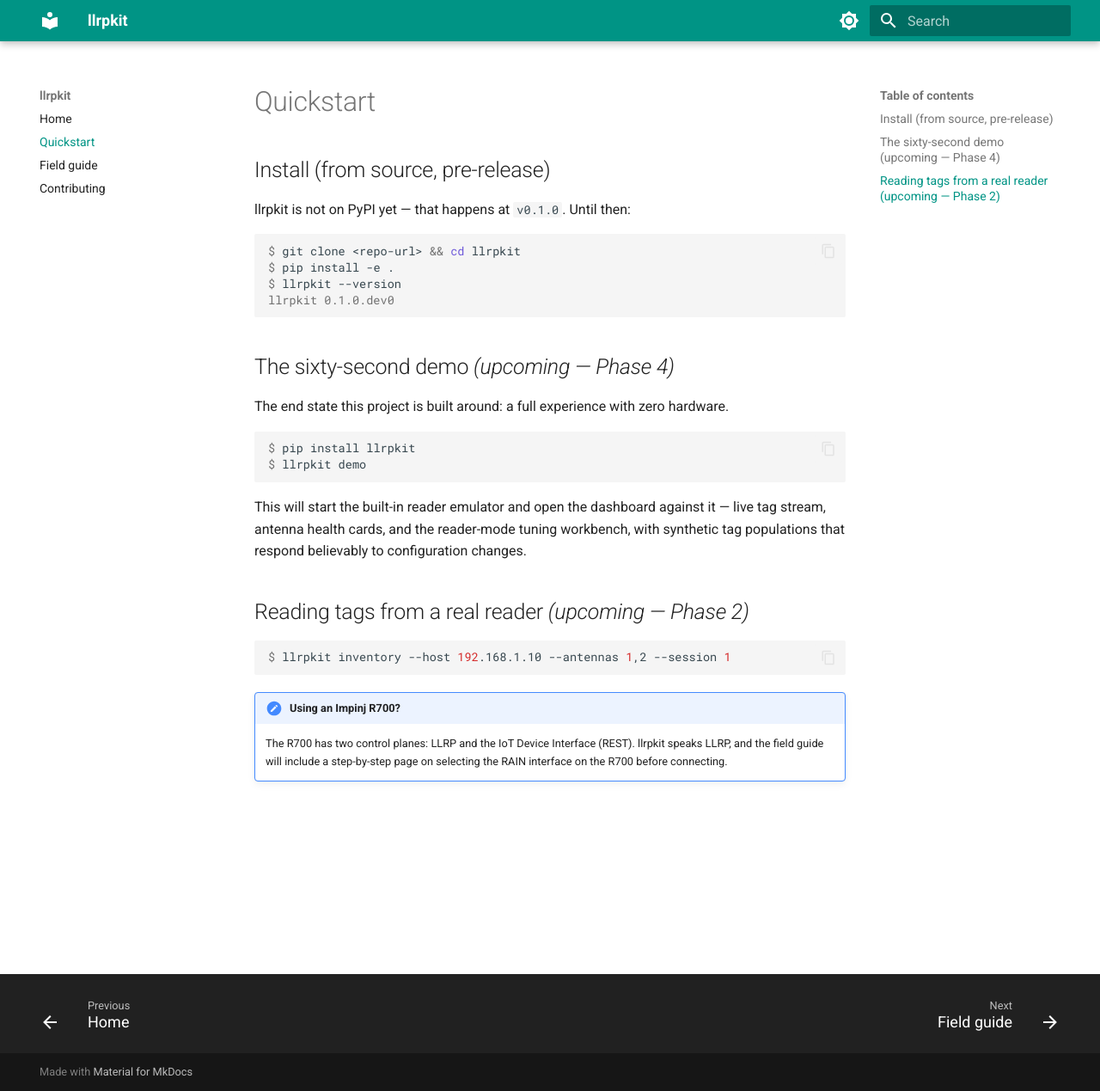
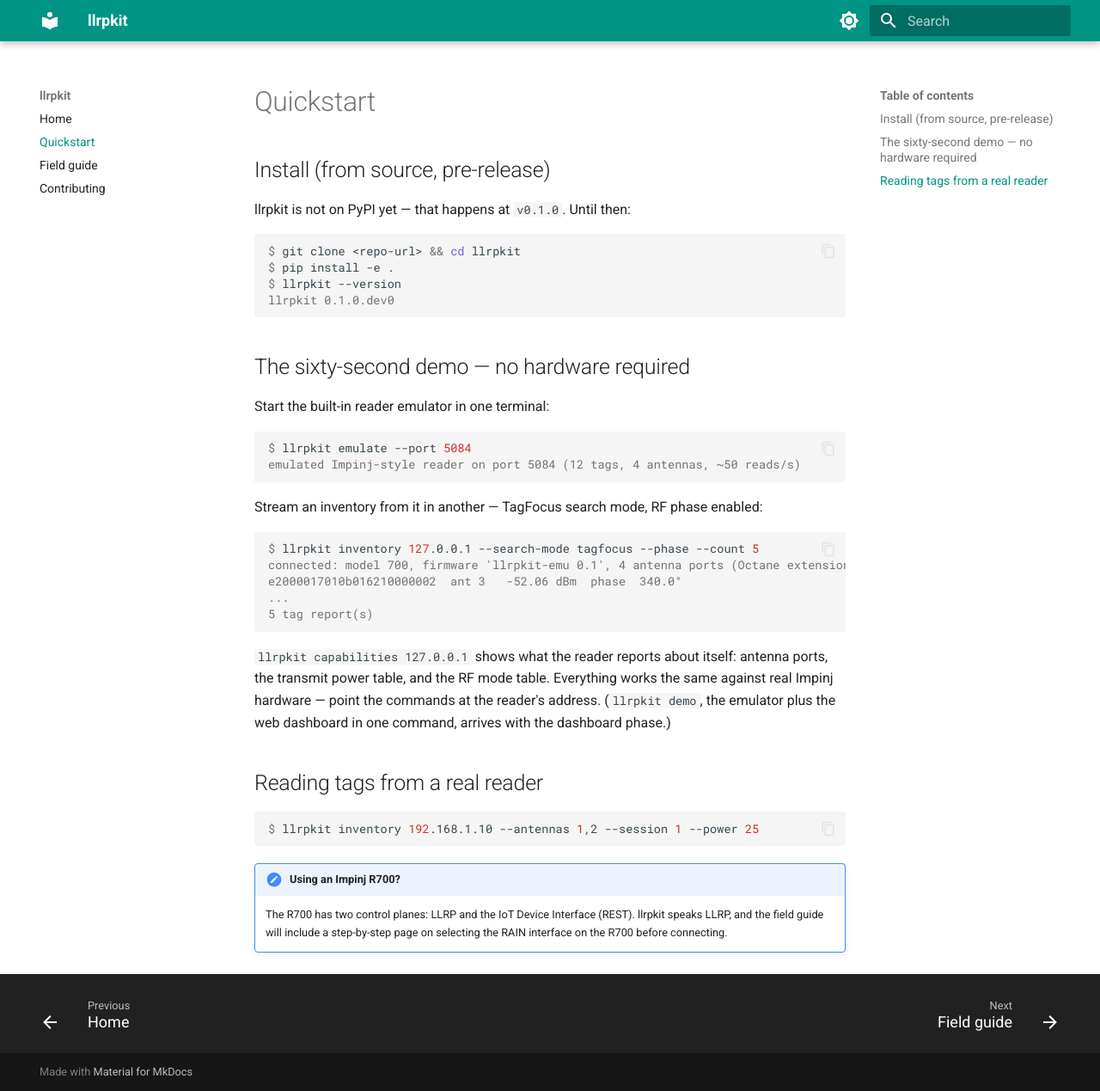
Before and after one commit to kyronfeast/llrpkit, an MkDocs documentation site: the page built from docs/quickstart.md, in a window 1280 px wide and 1269 px high. Shown: the whole window at 86% size. Built offline with MkDocs 1.6.1 and Material for MkDocs 9.7.7, drawn with Linux system fonts in a browser that asks for light colours.

Commit message:
docs: update README, changelog, and quickstart for the working client + emulator
Co-Authored-By: Claude Fable 5 <noreply@anthropic.com>
Claude-Session: https://claude.ai/code/session_01Tr9SsWZozeYRdCCG6FengZ

````diff
--- a/docs/quickstart.md
+++ b/docs/quickstart.md
@@ -11,23 +11,35 @@ $ llrpkit --version
 llrpkit 0.1.0.dev0
 ```
 
-## The sixty-second demo *(upcoming — Phase 4)*
+## The sixty-second demo — no hardware required
 
-The end state this project is built around: a full experience with zero hardware.
+Start the built-in reader emulator in one terminal:
 
 ```console
-$ pip install llrpkit
-$ llrpkit demo
+$ llrpkit emulate --port 5084
+emulated Impinj-style reader on port 5084 (12 tags, 4 antennas, ~50 reads/s)
 ```
 
-This will start the built-in reader emulator and open the dashboard against it — live tag
-stream, antenna health cards, and the reader-mode tuning workbench, with synthetic tag
-populations that respond believably to configuration changes.
-
-## Reading tags from a real reader *(upcoming — Phase 2)*
+Stream an inventory from it in another — TagFocus search mode, RF phase enabled:
 
 ```console
-$ llrpkit inventory --host 192.168.1.10 --antennas 1,2 --session 1
+$ llrpkit inventory 127.0.0.1 --search-mode tagfocus --phase --count 5
+connected: model 700, firmware 'llrpkit-emu 0.1', 4 antenna ports (Octane extensions on)
+e2000017010b016210000002  ant 3   -52.06 dBm  phase  340.0°
+...
+5 tag report(s)
+```
+
+`llrpkit capabilities 127.0.0.1` shows what the reader reports about itself: antenna
+ports, the transmit power table, and the RF mode table. Everything works the same
+against real Impinj hardware — point the commands at the reader's address.
+(`llrpkit demo`, the emulator plus the web dashboard in one command, arrives with the
+dashboard phase.)
+
+## Reading tags from a real reader
+
+```console
+$ llrpkit inventory 192.168.1.10 --antennas 1,2 --session 1 --power 25
 ```
 
 !!! note "Using an Impinj R700?"
````
Also changed, not shown: CHANGELOG.md (+16 -0 lines), README.md (+22 -15 lines).
